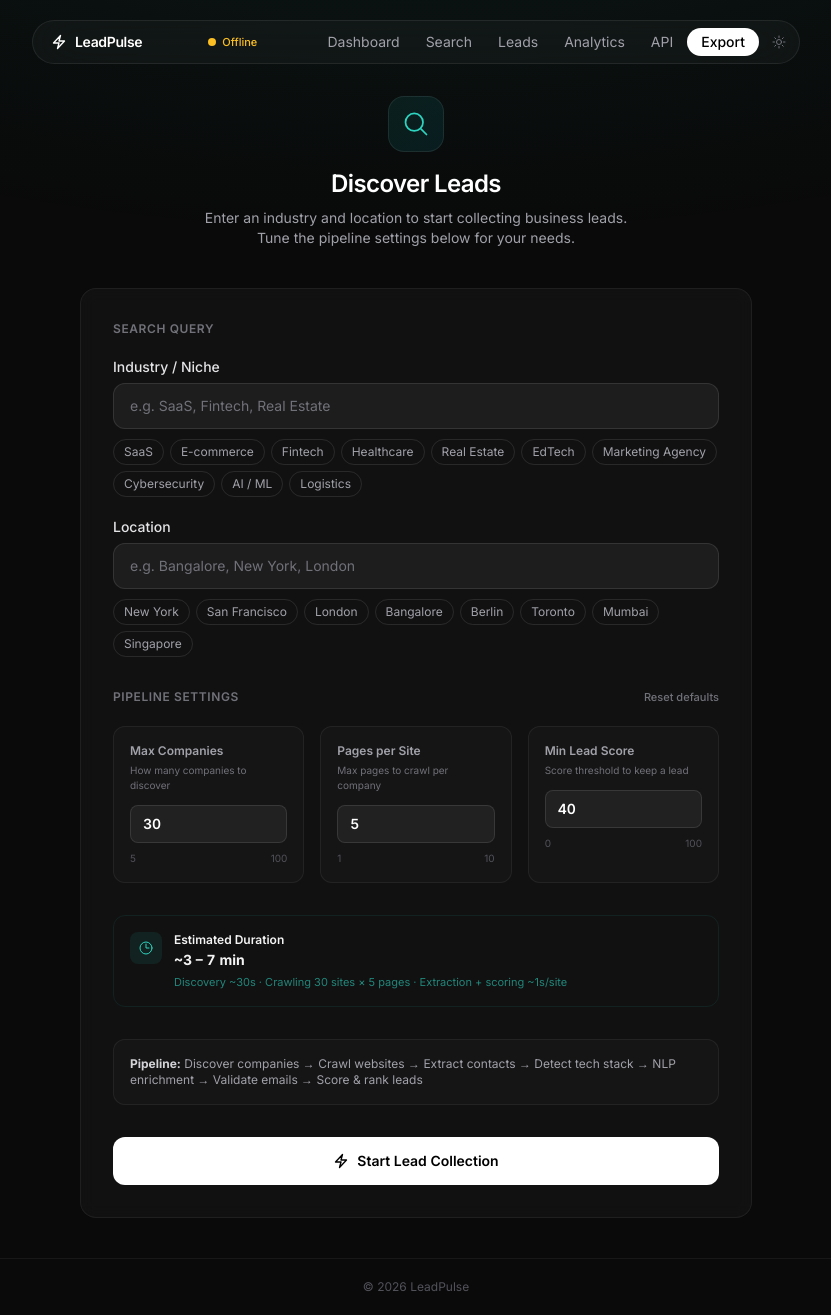
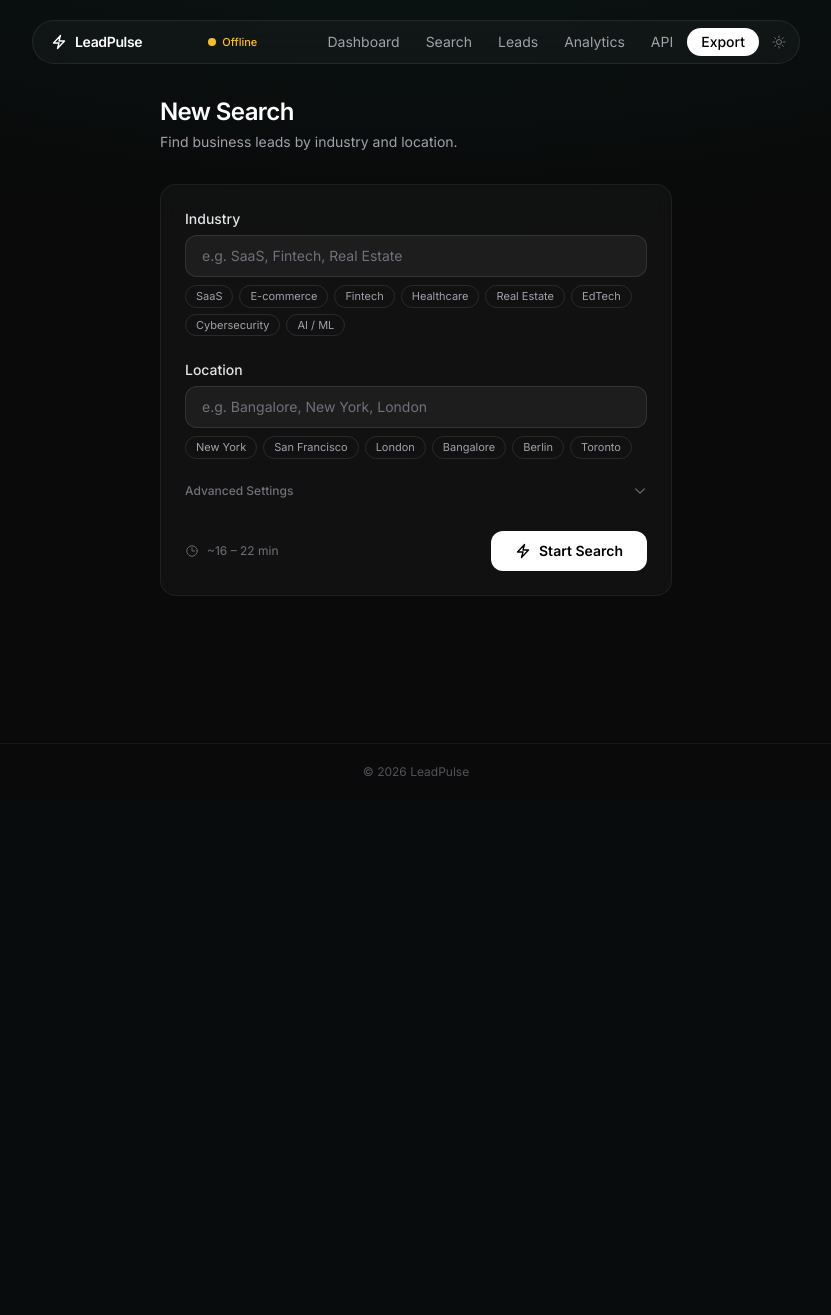
Before and after one commit to MDhruv03/Automated-Lead-Scraper, a FastAPI app: page /search in a window 1280 px wide. Shown: the whole page, without its empty margins (224-1055 px from the left). After the commit the page ends 776 px from the top, so only its background shows below. Run offline with FastAPI, Linux system fonts and the light colour scheme; some libraries are stand-ins or nearby versions.

Commit message:
search fix

```diff
--- a/app/templates/search.html
+++ b/app/templates/search.html
@@ -2,43 +2,30 @@
 {% block title %}New Search · LeadPulse{% endblock %}
 
 {% block content %}
-<div class="mx-auto max-w-2xl">
-  <!-- Header -->
-  <div class="mb-10 text-center">
-    <div class="mx-auto mb-4 flex h-14 w-14 items-center justify-center rounded-2xl border border-brand-200/50 dark:border-white/[0.08] bg-gradient-to-br from-accent-500/10 to-cyan-500/10">
-      <svg class="h-7 w-7 text-accent-600 dark:text-accent-400" fill="none" viewBox="0 0 24 24" stroke-width="1.5" stroke="currentColor"><path stroke-linecap="round" stroke-linejoin="round" d="M21 21l-5.197-5.197m0 0A7.5 7.5 0 105.196 5.196a7.5 7.5 0 0010.607 10.607z"/></svg>
-    </div>
-    <h1 class="text-2xl font-semibold tracking-tight dark:text-white">Discover Leads</h1>
-    <p class="mt-2 text-sm text-brand-500 dark:text-brand-400 max-w-md mx-auto">Enter an industry and location to start collecting business leads. Tune the pipeline settings below for your needs.</p>
+<div class="mx-auto max-w-lg">
+
+  <div class="mb-8">
+    <h1 class="text-2xl font-semibold tracking-tight dark:text-white">New Search</h1>
+    <p class="mt-1 text-sm text-brand-500 dark:text-brand-400">Find business leads by industry and location.</p>
   </div>
 
   {% if error %}
-  <div class="mb-6 rounded-xl border border-red-200 dark:border-red-800 bg-red-50 dark:bg-red-900/20 px-4 py-3 text-sm text-red-700 dark:text-red-400">
+  <div class="mb-5 rounded-xl border border-red-200 dark:border-red-800 bg-red-50 dark:bg-red-900/20 px-4 py-3 text-sm text-red-700 dark:text-red-400">
     {{ error }}
   </div>
   {% endif %}
 
-  <form method="POST" action="/search" class="card p-8 space-y-8" id="search-form">
-
-    <!-- ─── Core Fields ─────────────────────────────────────────────── -->
-    <div class="space-y-5">
-      <h2 class="text-xs font-semibold uppercase tracking-wider text-brand-400 dark:text-zinc-500">Search Query</h2>
+  <form method="POST" action="/search" class="card p-6 space-y-6" id="search-form">
 
     <!-- Industry -->
     <div>
-        <label for="industry" class="block text-sm font-medium text-brand-700 dark:text-brand-200 mb-1.5">Industry / Niche</label>
-        <input
-          id="industry"
-          name="industry"
-          type="text"
-          required
-          autocomplete="off"
+      <label for="industry" class="block text-sm font-medium text-brand-700 dark:text-brand-200 mb-1.5">Industry</label>
+      <input id="industry" name="industry" type="text" required autocomplete="off"
         placeholder="e.g. SaaS, Fintech, Real Estate"
-          class="w-full rounded-xl border border-brand-200/60 bg-white/50 px-4 py-3 text-sm text-brand-900 placeholder-brand-400 outline-none transition focus:border-accent-500 focus:ring-2 focus:ring-accent-500/20 dark:border-white/10 dark:bg-white/5 dark:text-brand-100 dark:placeholder-zinc-500 dark:focus:border-accent-400"
-        />
-        <div class="mt-2.5 flex flex-wrap gap-1.5" id="industry-suggestions">
-          {% for s in ["SaaS", "E-commerce", "Fintech", "Healthcare", "Real Estate", "EdTech", "Marketing Agency", "Cybersecurity", "AI / ML", "Logistics"] %}
-          <button type="button" onclick="document.getElementById('industry').value='{{ s }}'; updateEstimate();" class="rounded-full border border-brand-200/50 dark:border-white/10 px-2.5 py-1 text-xs text-brand-500 dark:text-zinc-400 transition hover:bg-brand-900 hover:text-white hover:border-brand-900 dark:hover:bg-white dark:hover:text-black dark:hover:border-white">{{ s }}</button>
+        class="w-full rounded-xl border border-brand-200/60 bg-white/50 px-4 py-2.5 text-sm text-brand-900 placeholder-brand-400 outline-none transition focus:border-accent-500 focus:ring-2 focus:ring-accent-500/20 dark:border-white/10 dark:bg-white/5 dark:text-brand-100 dark:placeholder-zinc-500 dark:focus:border-accent-400" />
+      <div class="mt-2 flex flex-wrap gap-1.5">
+        {% for s in ["SaaS", "E-commerce", "Fintech", "Healthcare", "Real Estate", "EdTech", "Cybersecurity", "AI / ML"] %}
+        <button type="button" onclick="document.getElementById('industry').value='{{ s }}'" class="rounded-full border border-brand-200/50 dark:border-white/10 px-2.5 py-0.5 text-[11px] text-brand-500 dark:text-zinc-400 transition hover:bg-brand-900 hover:text-white hover:border-brand-900 dark:hover:bg-white dark:hover:text-black dark:hover:border-white">{{ s }}</button>
         {% endfor %}
       </div>
     </div>
@@ -46,121 +33,59 @@
     <!-- Location -->
     <div>
       <label for="location" class="block text-sm font-medium text-brand-700 dark:text-brand-200 mb-1.5">Location</label>
-        <input
-          id="location"
-          name="location"
-          type="text"
-          required
-          autocomplete="off"
+      <input id="location" name="location" type="text" required autocomplete="off"
         placeholder="e.g. Bangalore, New York, London"
-          class="w-full rounded-xl border border-brand-200/60 bg-white/50 px-4 py-3 text-sm text-brand-900 placeholder-brand-400 outline-none transition focus:border-accent-500 focus:ring-2 focus:ring-accent-500/20 dark:border-white/10 dark:bg-white/5 dark:text-brand-100 dark:placeholder-zinc-500 dark:focus:border-accent-400"
-        />
-        <div class="mt-2.5 flex flex-wrap gap-1.5">
-          {% for s in ["New York", "San Francisco", "London", "Bangalore", "Berlin", "Toronto", "Mumbai", "Singapore"] %}
-          <button type="button" onclick="document.getElementById('location').value='{{ s }}'; updateEstimate();" class="rounded-full border border-brand-200/50 dark:border-white/10 px-2.5 py-1 text-xs text-brand-500 dark:text-zinc-400 transition hover:bg-brand-900 hover:text-white hover:border-brand-900 dark:hover:bg-white dark:hover:text-black dark:hover:border-white">{{ s }}</button>
+        class="w-full rounded-xl border border-brand-200/60 bg-white/50 px-4 py-2.5 text-sm text-brand-900 placeholder-brand-400 outline-none transition focus:border-accent-500 focus:ring-2 focus:ring-accent-500/20 dark:border-white/10 dark:bg-white/5 dark:text-brand-100 dark:placeholder-zinc-500 dark:focus:border-accent-400" />
+      <div class="mt-2 flex flex-wrap gap-1.5">
+        {% for s in ["New York", "San Francisco", "London", "Bangalore", "Berlin", "Toronto"] %}
+        <button type="button" onclick="document.getElementById('location').value='{{ s }}'" class="rounded-full border border-brand-200/50 dark:border-white/10 px-2.5 py-0.5 text-[11px] text-brand-500 dark:text-zinc-400 transition hover:bg-brand-900 hover:text-white hover:border-brand-900 dark:hover:bg-white dark:hover:text-black dark:hover:border-white">{{ s }}</button>
         {% endfor %}
       </div>
     </div>
+
+    <!-- Settings (collapsible) -->
+    <details class="group">
+      <summary class="flex cursor-pointer items-center justify-between text-xs font-medium text-brand-400 dark:text-zinc-500 select-none">
+        <span>Advanced Settings</span>
+        <svg class="h-3.5 w-3.5 transition group-open:rotate-180" fill="none" viewBox="0 0 24 24" stroke-width="2" stroke="currentColor"><path stroke-linecap="round" stroke-linejoin="round" d="M19.5 8.25l-7.5 7.5-7.5-7.5"/></svg>
+      </summary>
+      <div class="mt-4 grid grid-cols-3 gap-3">
+        <div>
+          <label for="max_companies" class="block text-[11px] font-medium text-brand-500 dark:text-zinc-400 mb-1">Companies</label>
+          <input id="max_companies" name="max_companies" type="number" min="5" max="100" step="5"
+            value="{{ default_max_companies }}" onchange="updateEstimate()" oninput="updateEstimate()"
+            class="w-full rounded-lg border border-brand-200/60 bg-white dark:bg-white/5 px-3 py-2 text-sm font-semibold tabular-nums text-brand-900 dark:text-white dark:border-white/10 outline-none focus:border-accent-500 focus:ring-2 focus:ring-accent-500/20" />
+          <span class="text-[10px] text-brand-400 dark:text-zinc-600">5 – 100</span>
         </div>
-
-    <!-- ─── Pipeline Settings ───────────────────────────────────────── -->
-    <div class="space-y-5">
-      <div class="flex items-center justify-between">
-        <h2 class="text-xs font-semibold uppercase tracking-wider text-brand-400 dark:text-zinc-500">Pipeline Settings</h2>
-        <button type="button" onclick="resetDefaults()" class="text-[11px] font-medium text-brand-400 hover:text-brand-600 dark:text-zinc-500 dark:hover:text-zinc-300 transition">Reset defaults</button>
+        <div>
+          <label for="max_pages" class="block text-[11px] font-medium text-brand-500 dark:text-zinc-400 mb-1">Pages / site</label>
+          <input id="max_pages" name="max_pages" type="number" min="1" max="10" step="1"
+            value="{{ default_max_pages }}" onchange="updateEstimate()" oninput="updateEstimate()"
+            class="w-full rounded-lg border border-brand-200/60 bg-white dark:bg-white/5 px-3 py-2 text-sm font-semibold tabular-nums text-brand-900 dark:text-white dark:border-white/10 outline-none focus:border-accent-500 focus:ring-2 focus:ring-accent-500/20" />
+          <span class="text-[10px] text-brand-400 dark:text-zinc-600">1 – 10</span>
         </div>
-
-      <div class="grid grid-cols-1 sm:grid-cols-3 gap-4">
-        <!-- Max Companies -->
-        <div class="rounded-xl border border-brand-100/50 dark:border-white/[0.06] bg-brand-50/30 dark:bg-white/[0.02] p-4">
-          <label for="max_companies" class="block text-xs font-semibold text-brand-500 dark:text-zinc-400 mb-1">Max Companies</label>
-          <p class="text-[10px] text-brand-400 dark:text-zinc-500 mb-3">How many companies to discover</p>
-          <input
-            id="max_companies"
-            name="max_companies"
-            type="number"
-            min="5" max="100" step="5"
-            value="{{ default_max_companies }}"
-            onchange="updateEstimate()"
-            oninput="updateEstimate()"
-            class="w-full rounded-lg border border-brand-200/60 bg-white dark:bg-white/5 px-3 py-2 text-sm font-semibold tabular-nums text-brand-900 dark:text-white dark:border-white/10 outline-none focus:border-accent-500 focus:ring-2 focus:ring-accent-500/20"
-          />
-          <div class="mt-2 flex justify-between text-[10px] text-brand-400 dark:text-zinc-600">
-            <span>5</span><span>100</span>
+        <div>
+          <label for="min_score" class="block text-[11px] font-medium text-brand-500 dark:text-zinc-400 mb-1">Min score</label>
+          <input id="min_score" name="min_score" type="number" min="0" max="100" step="5"
+            value="{{ default_min_score }}" onchange="updateEstimate()" oninput="updateEstimate()"
+            class="w-full rounded-lg border border-brand-200/60 bg-white dark:bg-white/5 px-3 py-2 text-sm font-semibold tabular-nums text-brand-900 dark:text-white dark:border-white/10 outline-none focus:border-accent-500 focus:ring-2 focus:ring-accent-500/20" />
+          <span class="text-[10px] text-brand-400 dark:text-zinc-600">0 – 100</span>
         </div>
       </div>
+    </details>
 
-        <!-- Max Pages per Site -->
-        <div class="rounded-xl border border-brand-100/50 dark:border-white/[0.06] bg-brand-50/30 dark:bg-white/[0.02] p-4">
-          <label for="max_pages" class="block text-xs font-semibold text-brand-500 dark:text-zinc-400 mb-1">Pages per Site</label>
-          <p class="text-[10px] text-brand-400 dark:text-zinc-500 mb-3">Max pages to crawl per company</p>
-          <input
-            id="max_pages"
-            name="max_pages"
-            type="number"
-            min="1" max="10" step="1"
-            value="{{ default_max_pages }}"
-            onchange="updateEstimate()"
-            oninput="updateEstimate()"
-            class="w-full rounded-lg border border-brand-200/60 bg-white dark:bg-white/5 px-3 py-2 text-sm font-semibold tabular-nums text-brand-900 dark:text-white dark:border-white/10 outline-none focus:border-accent-500 focus:ring-2 focus:ring-accent-500/20"
-          />
-          <div class="mt-2 flex justify-between text-[10px] text-brand-400 dark:text-zinc-600">
-            <span>1</span><span>10</span>
+    <!-- Estimate + Submit -->
+    <div class="flex items-center justify-between pt-2">
+      <div class="flex items-center gap-2 text-xs text-brand-400 dark:text-zinc-500">
+        <svg class="h-3.5 w-3.5" fill="none" viewBox="0 0 24 24" stroke-width="1.5" stroke="currentColor"><path stroke-linecap="round" stroke-linejoin="round" d="M12 6v6h4.5m4.5 0a9 9 0 11-18 0 9 9 0 0118 0z"/></svg>
+        <span id="time-estimate">~20 – 30 min</span>
       </div>
+      <button type="submit" id="submit-btn"
+        class="rounded-xl bg-brand-900 px-6 py-2.5 text-sm font-semibold text-white transition hover:bg-brand-800 active:bg-black focus:outline-none dark:bg-white dark:text-black dark:hover:bg-zinc-200 dark:active:bg-zinc-300 flex items-center gap-2">
+        <svg class="h-4 w-4" fill="none" viewBox="0 0 24 24" stroke-width="2" stroke="currentColor"><path stroke-linecap="round" stroke-linejoin="round" d="M3.75 13.5l10.5-11.25L12 10.5h8.25L9.75 21.75 12 13.5H3.75z"/></svg>
+        Start Search
+      </button>
     </div>
-
-        <!-- Min Lead Score -->
-        <div class="rounded-xl border border-brand-100/50 dark:border-white/[0.06] bg-brand-50/30 dark:bg-white/[0.02] p-4">
-          <label for="min_score" class="block text-xs font-semibold text-brand-500 dark:text-zinc-400 mb-1">Min Lead Score</label>
-          <p class="text-[10px] text-brand-400 dark:text-zinc-500 mb-3">Score threshold to keep a lead</p>
-          <input
-            id="min_score"
-            name="min_score"
-            type="number"
-            min="0" max="100" step="5"
-            value="{{ default_min_score }}"
-            onchange="updateEstimate()"
-            oninput="updateEstimate()"
-            class="w-full rounded-lg border border-brand-200/60 bg-white dark:bg-white/5 px-3 py-2 text-sm font-semibold tabular-nums text-brand-900 dark:text-white dark:border-white/10 outline-none focus:border-accent-500 focus:ring-2 focus:ring-accent-500/20"
-          />
-          <div class="mt-2 flex justify-between text-[10px] text-brand-400 dark:text-zinc-600">
-            <span>0</span><span>100</span>
-          </div>
-        </div>
-      </div>
-    </div>
-
-    <!-- ─── Estimated Time ──────────────────────────────────────────── -->
-    <div class="rounded-xl border border-accent-200/40 dark:border-accent-500/10 bg-accent-50/30 dark:bg-accent-900/10 p-4">
-      <div class="flex items-start gap-3">
-        <div class="flex h-8 w-8 shrink-0 items-center justify-center rounded-lg bg-accent-500/10">
-          <svg class="h-4 w-4 text-accent-600 dark:text-accent-400" fill="none" viewBox="0 0 24 24" stroke-width="1.5" stroke="currentColor"><path stroke-linecap="round" stroke-linejoin="round" d="M12 6v6h4.5m4.5 0a9 9 0 11-18 0 9 9 0 0118 0z"/></svg>
-        </div>
-        <div class="flex-1">
-          <p class="text-xs font-semibold text-accent-700 dark:text-accent-300">Estimated Duration</p>
-          <p id="time-estimate" class="mt-0.5 text-sm font-bold tabular-nums text-accent-800 dark:text-accent-200">~4 – 6 min</p>
-          <p id="time-detail" class="mt-1 text-[11px] text-accent-600/70 dark:text-accent-400/60">Discovery ~30s · Crawling 30 sites x 5 pages · Extraction + scoring ~1s/site</p>
-        </div>
-      </div>
-    </div>
-
-    <!-- ─── Pipeline Summary ────────────────────────────────────────── -->
-    <div class="rounded-xl border border-brand-100/50 dark:border-white/[0.06] bg-brand-50/30 dark:bg-white/[0.02] p-4">
-      <p class="text-xs text-brand-500 dark:text-brand-400">
-        <strong class="text-brand-700 dark:text-brand-300">Pipeline:</strong>
-        Discover companies &rarr; Crawl websites &rarr; Extract contacts &rarr; Detect tech stack &rarr; NLP enrichment &rarr; Validate emails &rarr; Score &amp; rank leads
-      </p>
-    </div>
-
-    <!-- ─── Submit ──────────────────────────────────────────────────── -->
-    <button
-      type="submit"
-      id="submit-btn"
-      class="w-full rounded-xl bg-brand-900 px-4 py-3.5 text-sm font-semibold text-white transition hover:bg-brand-800 active:bg-black focus:outline-none dark:bg-white dark:text-black dark:hover:bg-zinc-200 dark:active:bg-zinc-300 flex items-center justify-center gap-2"
-    >
-      <svg class="h-4 w-4" fill="none" viewBox="0 0 24 24" stroke-width="2" stroke="currentColor"><path stroke-linecap="round" stroke-linejoin="round" d="M3.75 13.5l10.5-11.25L12 10.5h8.25L9.75 21.75 12 13.5H3.75z"/></svg>
-      Start Lead Collection
-    </button>
   </form>
 </div>
 {% endblock %}
@@ -168,22 +93,23 @@
 {% block scripts %}
 <script>
 function updateEstimate() {
-  const companies = parseInt(document.getElementById('max_companies').value) || 30;
-  const pages = parseInt(document.getElementById('max_pages').value) || 5;
-  const discoverySec = 30;
-  const crawlSec = companies * pages * 1.5;
-  const processingSec = companies * 1;
-  const totalSec = discoverySec + crawlSec + processingSec;
-  const lowMin = Math.max(1, Math.floor(totalSec * 0.7 / 60));
-  const highMin = Math.ceil(totalSec * 1.3 / 60);
-  const el = document.getElementById('time-estimate');
-  const detail = document.getElementById('time-detail');
-  if (highMin <= 1) {
-    el.textContent = '~1 min';
+  var companies = parseInt(document.getElementById('max_companies').value) || 30;
+  var pages = parseInt(document.getElementById('max_pages').value) || 5;
+  // Discovery phase: Google searches + parsing results (~90s)
+  var discoverySec = 90;
+  // Per page: crawl delay (~1.5s) + fetch (~4s avg including timeouts/retries)
+  var crawlSec = companies * pages * 5.5;
+  // Per company: extraction + NLP enrichment + validation + scoring (~8s)
+  var processingSec = companies * 8;
+  var totalSec = discoverySec + crawlSec + processingSec;
+  var lowMin = Math.max(1, Math.round(totalSec * 0.85 / 60));
+  var highMin = Math.round(totalSec * 1.15 / 60);
+  var el = document.getElementById('time-estimate');
+  if (highMin <= 2) {
+    el.textContent = '~1 – 2 min';
   } else {
-    el.textContent = '~' + lowMin + ' \u2013 ' + highMin + ' min';
+    el.textContent = '~' + lowMin + ' – ' + highMin + ' min';
   }
-  detail.textContent = 'Discovery ~30s \u00b7 Crawling ' + companies + ' sites \u00d7 ' + pages + ' pages \u00b7 Extraction + scoring ~1s/site';
 }
 function resetDefaults() {
   document.getElementById('max_companies').value = {{ default_max_companies }};
@@ -193,9 +119,9 @@ function resetDefaults() {
 }
 updateEstimate();
 document.getElementById('search-form').addEventListener('submit', function() {
-  const btn = document.getElementById('submit-btn');
+  var btn = document.getElementById('submit-btn');
   btn.disabled = true;
-  btn.innerHTML = '<svg class="animate-spin h-4 w-4" xmlns="http://www.w3.org/2000/svg" fill="none" viewBox="0 0 24 24"><circle class="opacity-25" cx="12" cy="12" r="10" stroke="currentColor" stroke-width="4"></circle><path class="opacity-75" fill="currentColor" d="M4 12a8 8 0 018-8V0C5.373 0 0 5.373 0 12h4z"></path></svg> Starting pipeline...';
+  btn.innerHTML = '<svg class="animate-spin h-4 w-4" xmlns="http://www.w3.org/2000/svg" fill="none" viewBox="0 0 24 24"><circle class="opacity-25" cx="12" cy="12" r="10" stroke="currentColor" stroke-width="4"></circle><path class="opacity-75" fill="currentColor" d="M4 12a8 8 0 018-8V0C5.373 0 0 5.373 0 12h4z"></path></svg> Starting...';
 });
 </script>
 {% endblock %}
```
Lines whose indentation alone changed are shown as unchanged.
